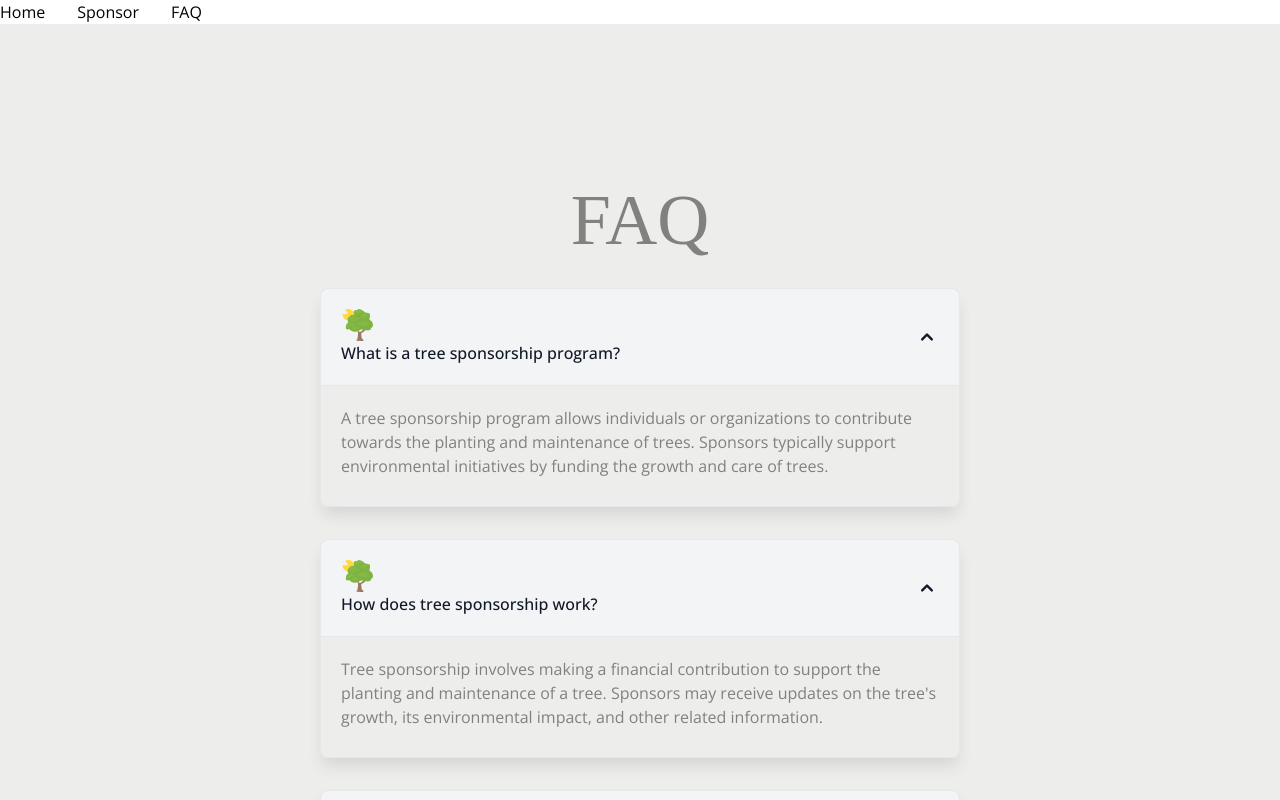
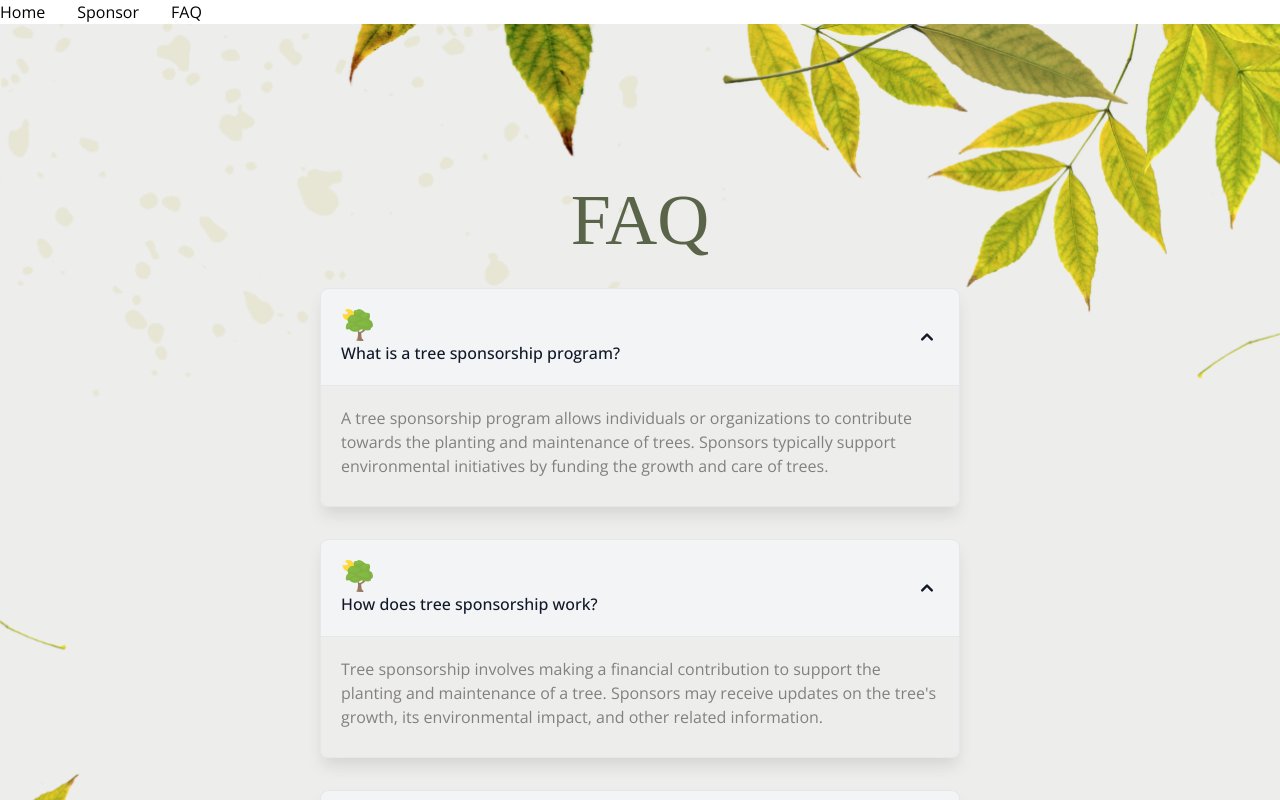
Before and after one commit to solawi-projects/baum-bauer-frontend, a React (Vite) app: page /faq in a window 1280 px wide. Built offline with nearby package versions, Linux system fonts and the light colour scheme; a web font is replaced by a local one.

Commit message:
bg changed

```diff
--- a/src/components/Faq.css
+++ b/src/components/Faq.css
@@ -5,11 +5,11 @@ flex-direction: column;
 padding-top: 10rem;
 padding-bottom: 10rem;
 align-items: center;
-gap:2rem
-}
+gap:2rem;
+background: url('../assets/BackgroudFaq.png') center/cover no-repeat rgb(16, 16, 16,.1)}
 h1{
     font-family: "Chicle", serif;
-    color:#82817e;
+    color:#5a6448;
 }
 .texts{
     font-family: "Open Sans", sans-serif;
--- a/src/pages/Faq.jsx
+++ b/src/pages/Faq.jsx
@@ -28,7 +28,7 @@ const Faq = () => {
   ];
 
   return (
-    <div className='Faq-container bg-bg-page-color'>
+    <div className='Faq-container'>
       <h1 className='text-7xl font-thin '>FAQ</h1>
 
       {data.map((item, index) => (
```
Also changed, not shown: src/assets/BackgroudFaq.png (added).
